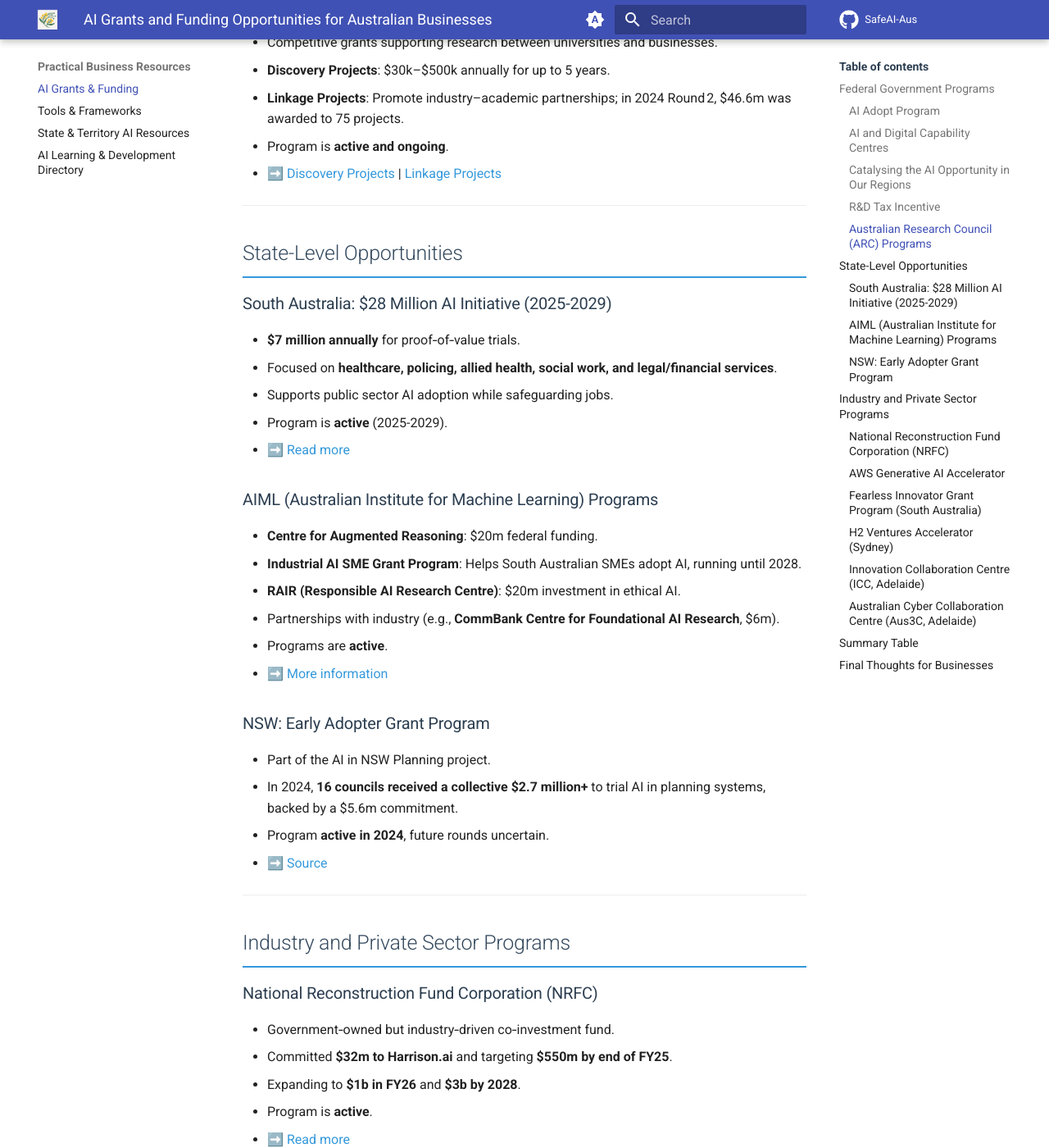
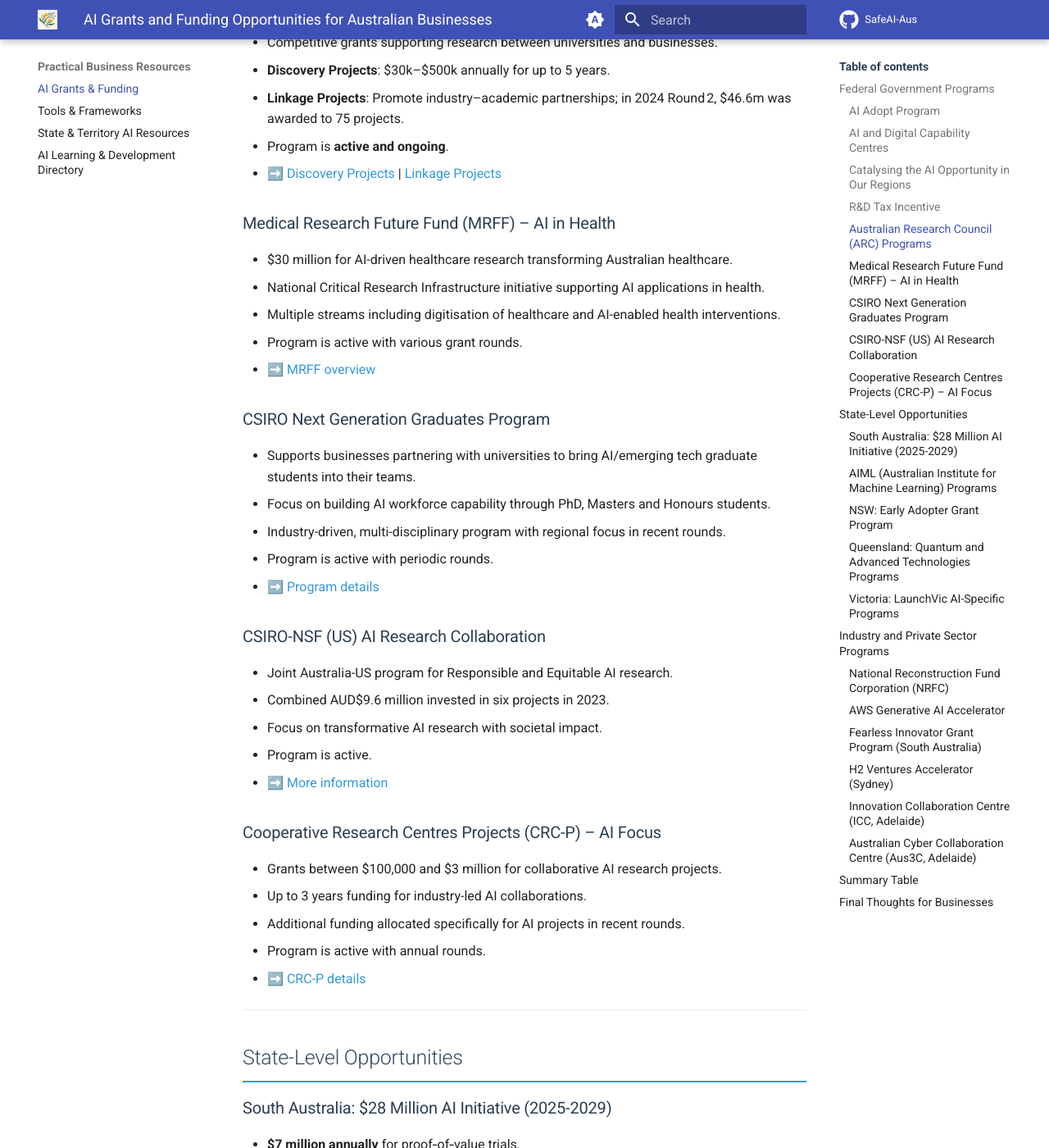
Before and after one commit to safeai-aus/safeai-aus.github.io, an MkDocs documentation site: the page built from docs/business-resources/ai-grants-funding-australia.md, in a window 1280 px wide and 1400 px high, scrolled down 1442 px. Shown: the whole window at 82% size. Built offline with MkDocs 1.6.1 and Material for MkDocs 9.7.7, drawn with Linux system fonts in a browser that asks for light colours; comment, search, counter and statistics services are not loaded; some of the changed text lies outside the part shown.

Commit message:
Add new AI grants programs to funding opportunities page
- Add 4 new Federal Government Programs: MRFF AI in Health, CSIRO Next Gen Graduates, CSIRO-NSF Collaboration, CRC-P AI Projects
- Add 2 new State Programs: Queensland Quantum & Advanced Tech, Victoria LaunchVic AI Programs
- Update summary table with 6 new program entries
- Enhance Final Thoughts section with state-specific initiative details

```diff
--- a/docs/business-resources/ai-grants-funding-australia.md
+++ b/docs/business-resources/ai-grants-funding-australia.md
@@ -56,6 +56,34 @@
 - Program is **active and ongoing**.
 - ➡️ [Discovery Projects](https://www.arc.gov.au/funding-research/discovery-linkage/discovery-program/discovery-projects) | [Linkage Projects](https://www.arc.gov.au/funding-research/funding-schemes/linkage-program/linkage-projects)
 
+### Medical Research Future Fund (MRFF) – AI in Health
+- $30 million for AI-driven healthcare research transforming Australian healthcare.
+- National Critical Research Infrastructure initiative supporting AI applications in health.
+- Multiple streams including digitisation of healthcare and AI-enabled health interventions.
+- Program is active with various grant rounds.
+- ➡️ [MRFF overview](https://www.health.gov.au/our-work/mrff)
+
+### CSIRO Next Generation Graduates Program
+- Supports businesses partnering with universities to bring AI/emerging tech graduate students into their teams.
+- Focus on building AI workforce capability through PhD, Masters and Honours students.
+- Industry-driven, multi-disciplinary program with regional focus in recent rounds.
+- Program is active with periodic rounds.
+- ➡️ [Program details](https://www.csiro.au/en/work-with-us/funding-programs/funding/next-generation-graduates-programs)
+
+### CSIRO-NSF (US) AI Research Collaboration
+- Joint Australia-US program for Responsible and Equitable AI research.
+- Combined AUD$9.6 million invested in six projects in 2023.
+- Focus on transformative AI research with societal impact.
+- Program is active.
+- ➡️ [More information](https://www.csiro.au/en/research/technology-space/ai/nsf-ai-research)
+
+### Cooperative Research Centres Projects (CRC-P) – AI Focus
+- Grants between $100,000 and $3 million for collaborative AI research projects.
+- Up to 3 years funding for industry-led AI collaborations.
+- Additional funding allocated specifically for AI projects in recent rounds.
+- Program is active with annual rounds.
+- ➡️ [CRC-P details](https://business.gov.au/grants-and-programs/cooperative-research-centres-projects-crcp-grants)
+
 ---
 
 ## State-Level Opportunities
@@ -80,6 +108,21 @@
 - In 2024, **16 councils received a collective $2.7 million+** to trial AI in planning systems, backed by a $5.6m commitment.
 - Program **active in 2024**, future rounds uncertain.
 - ➡️ [Source](https://www.nsw.gov.au/grants-and-funding/early-adopter-grant-program)
+
+### Queensland: Quantum and Advanced Technologies Programs
+- $53 million awarded under the Queensland Quantum and Advanced Technologies Strategy.
+- $28.1 million for Commercialisation Infrastructure Program.
+- $10 million for Quantum Decarbonisation Mission.
+- $3.8 million for student scholarships across six universities.
+- Programs are active.
+- ➡️ [Grant recipients](https://science.desi.qld.gov.au/industry/quantum/programs/grant-recipients)
+
+### Victoria: LaunchVic AI-Specific Programs
+- Funding for AI-focused accelerators and pre-accelerators.
+- Support for AI startups through sector-specific programs.
+- Investment in AI-focused angel networks and VC funds.
+- Programs are active and ongoing.
+- ➡️ [LaunchVic programs](https://launchvic.org/programs/)
 
 ---
 
@@ -136,6 +179,12 @@
 | SA AI Initiative | State Program | $28m over 4 years | Healthcare, policing, services | Active (2025-2029) |
 | AIML Industrial AI SME Grant | SME Grant | Expert access | Industrial AI adoption | Active (to 2028) |
 | NSW Early Adopter Program | State Grant | $2.7m+ (2024) | Planning system AI trials | Active (2024) |
+| QLD Quantum & Advanced Tech | State Program | $53m | Quantum/AI infrastructure | Active |
+| VIC LaunchVic AI Programs | State Support | Varies | AI startup ecosystem | Active |
+| MRFF AI in Health | Federal Grant | $30m | Healthcare AI transformation | Active |
+| CSIRO Next Gen Graduates | Federal Program | Varies | AI workforce development | Active |
+| CSIRO-NSF AI Collaboration | International Grant | $9.6m (2023) | Responsible AI research | Active |
+| CRC-P AI Projects | Federal Grant | $100k–$3m | Collaborative AI research | Active |
 | AWS AI Accelerator | Corporate | US$230m pool | Generative AI startups | Active |
 | NRFC | Co‑investment fund | $550m+ | Large-scale ventures | Active |
 | Fearless Innovator Grant | Micro‑grant | $100k | Female founders in AI | Completed (2024) |
@@ -198,9 +247,11 @@
 
 ## Final Thoughts for Businesses
 
-For Australian businesses, the AI funding landscape is broad and diverse. SMEs can tap into practical support like the R&D Tax Incentive, AIML’s SME grant program, or AWS accelerator credits.
+For Australian businesses, the AI funding landscape is broad and diverse. SMEs can tap into practical support like the R&D Tax Incentive, AIML's SME grant program, or AWS accelerator credits.
 
-Larger ventures and scale‑ups may find opportunities in NRFC co‑investment or ARC research partnerships. Niche initiatives, such as the Fearless Innovator Grant, highlight inclusivity and grassroots innovation.
+Larger ventures and scale‑ups may find opportunities in NRFC co‑investment, ARC research partnerships, or CRC-P collaborative projects. State-specific initiatives provide targeted support based on location, with Queensland focusing on quantum and advanced technologies, South Australia on public sector applications, and NSW on council planning systems.
+
+Niche initiatives, such as the Fearless Innovator Grant, highlight inclusivity and grassroots innovation.
 
 With both government and industry partners investing in AI capability, now is the time for Australian businesses to explore these programs, align with responsible AI practices, and position themselves for future growth.
 
```
